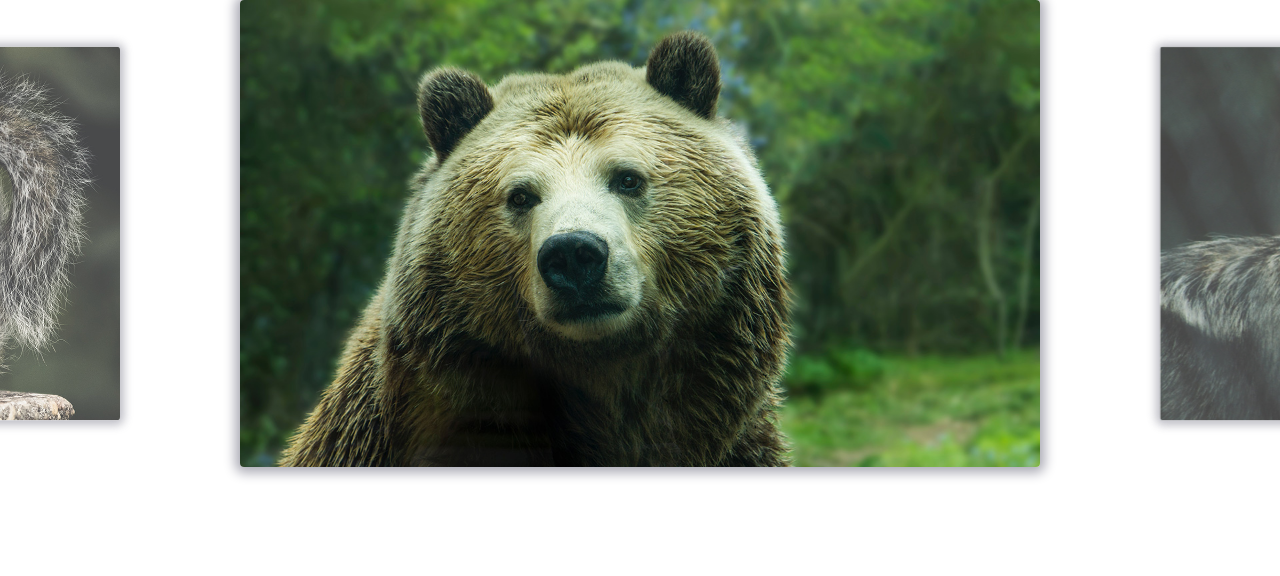
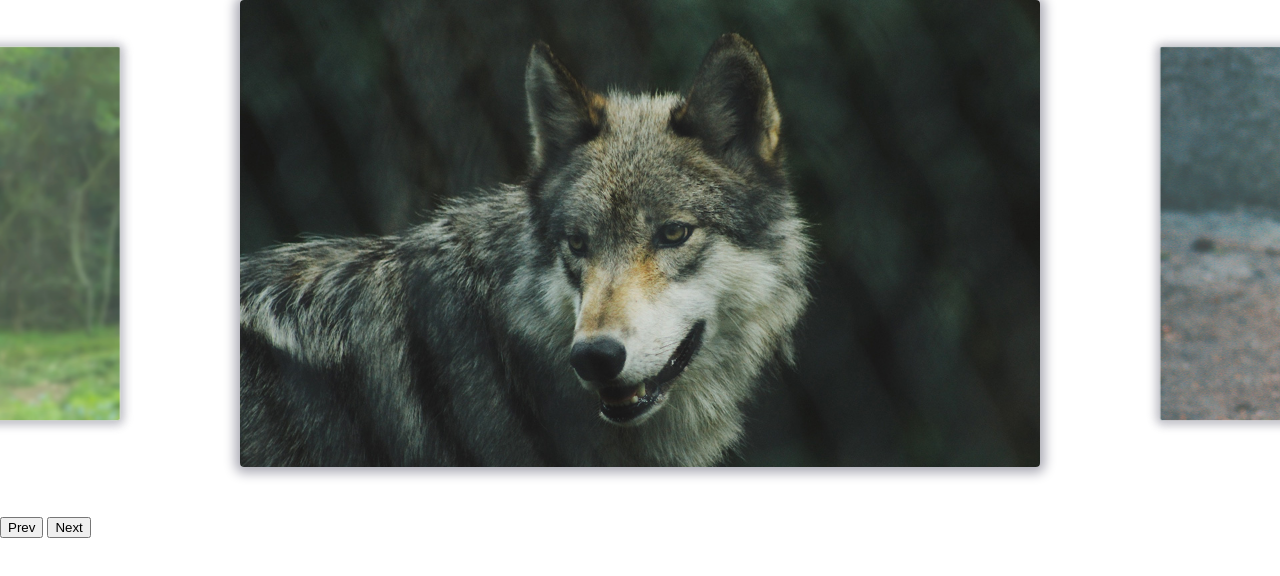
Before and after one commit to dionismarques/slide, a plain HTML site: page index.html in a window 1280 px wide. Drawn offline with Linux system fonts and the light colour scheme.

Commit message:
navegação prev e next finalizada

```diff
--- a/index.html
+++ b/index.html
@@ -18,6 +18,10 @@
       <li><img src="img/foto6.jpg" alt=""></li>
     </ul>
   </div>
+  <div class="arrow-nav">
+    <button class="prev">Prev</button>
+    <button class="next">Next</button>
+  </div>
   <script type="module" src="js/scripts.js"></script>
 </body>
 </html>
--- a/js/scripts.js
+++ b/js/scripts.js
@@ -1,7 +1,7 @@
-import Slide from './slide.js';
+import {SlideNav} from './slide.js';
 
-const slide = new Slide('.slide-wrapper', '.slide');
-slide.init();
+const slidenav = new SlideNav('.slide-wrapper', '.slide');
+slidenav.init();
+slidenav.addArrow('.prev','.next');
 
-slide.changeSlide(3);
-slide.activePrevSlide();
+console.log(slidenav);
--- a/js/slide.js
+++ b/js/slide.js
@@ -1,6 +1,6 @@
 import debaunce from './debounce.js';
 
-export default class Slide {
+export class Slide {
   constructor(wrapper, slide) {
     this.wrapper = document.querySelector(wrapper);
     this.slide = document.querySelector(slide);
@@ -126,6 +126,8 @@ export default class Slide {
     this.onMove = this.onMove.bind(this);
     this.onEnd = this.onEnd.bind(this);
 
+    this.activePrevSlide = this.activePrevSlide.bind(this);
+    this.activeNextSlide = this.activeNextSlide.bind(this);
     this.onResize = debaunce(this.onResize.bind(this), 200);
   }
 
@@ -135,6 +137,20 @@ export default class Slide {
     this.addSlideEvents();
     this.slideConfig();
     this.addResizeEvents();
+    this.changeSlide(3);
     return this;
   }
 }
+
+export class SlideNav extends Slide {
+  addArrow(prev, next) {
+    this.prevElement = document.querySelector(prev);
+    this.nextElement = document.querySelector(next);
+    this.addArrowEvents();
+  }
+
+  addArrowEvents(){
+    this.prevElement.addEventListener('click', this.activePrevSlide);
+    this.nextElement.addEventListener('click', this.activeNextSlide);
+  }
+}
```
